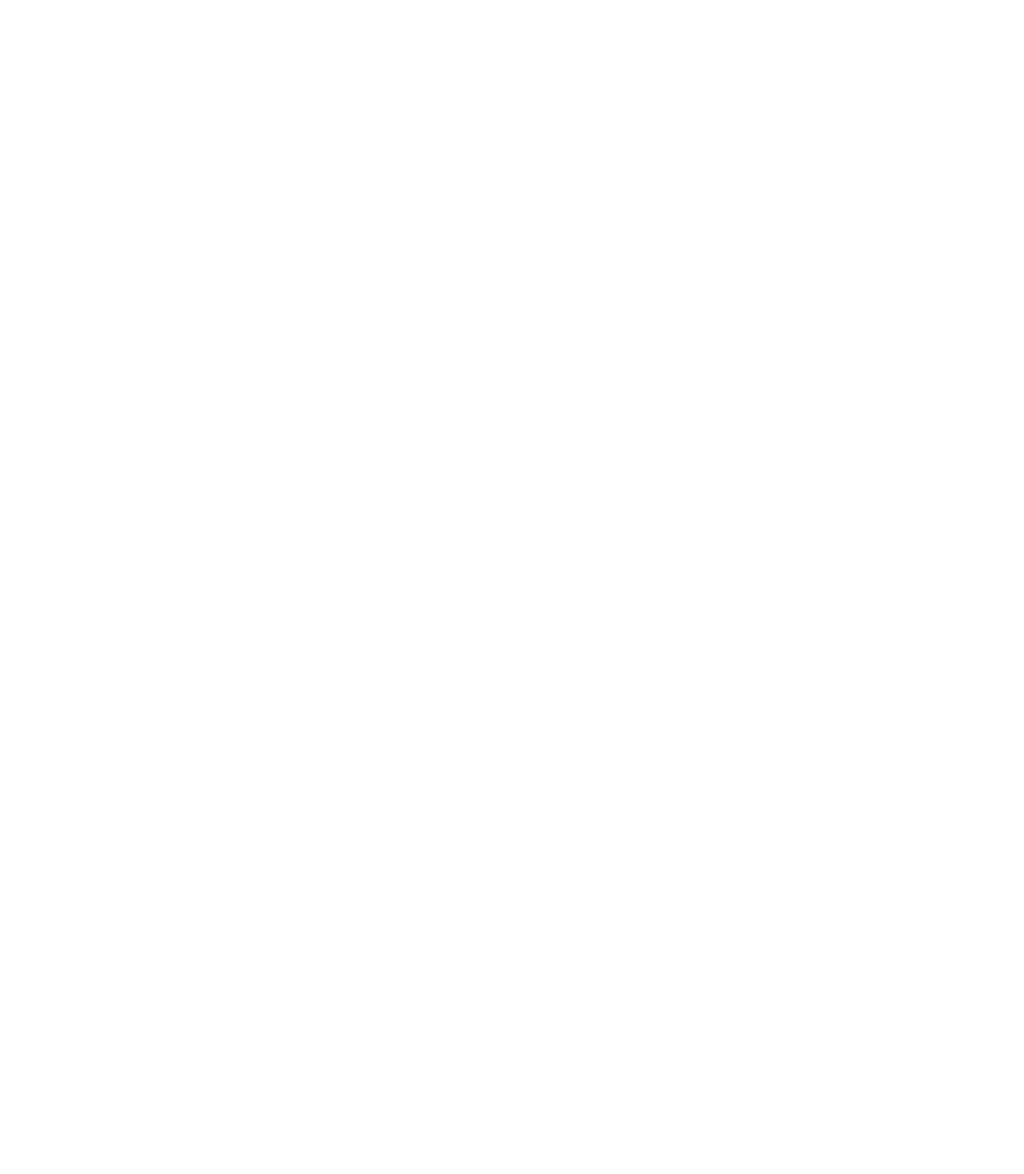
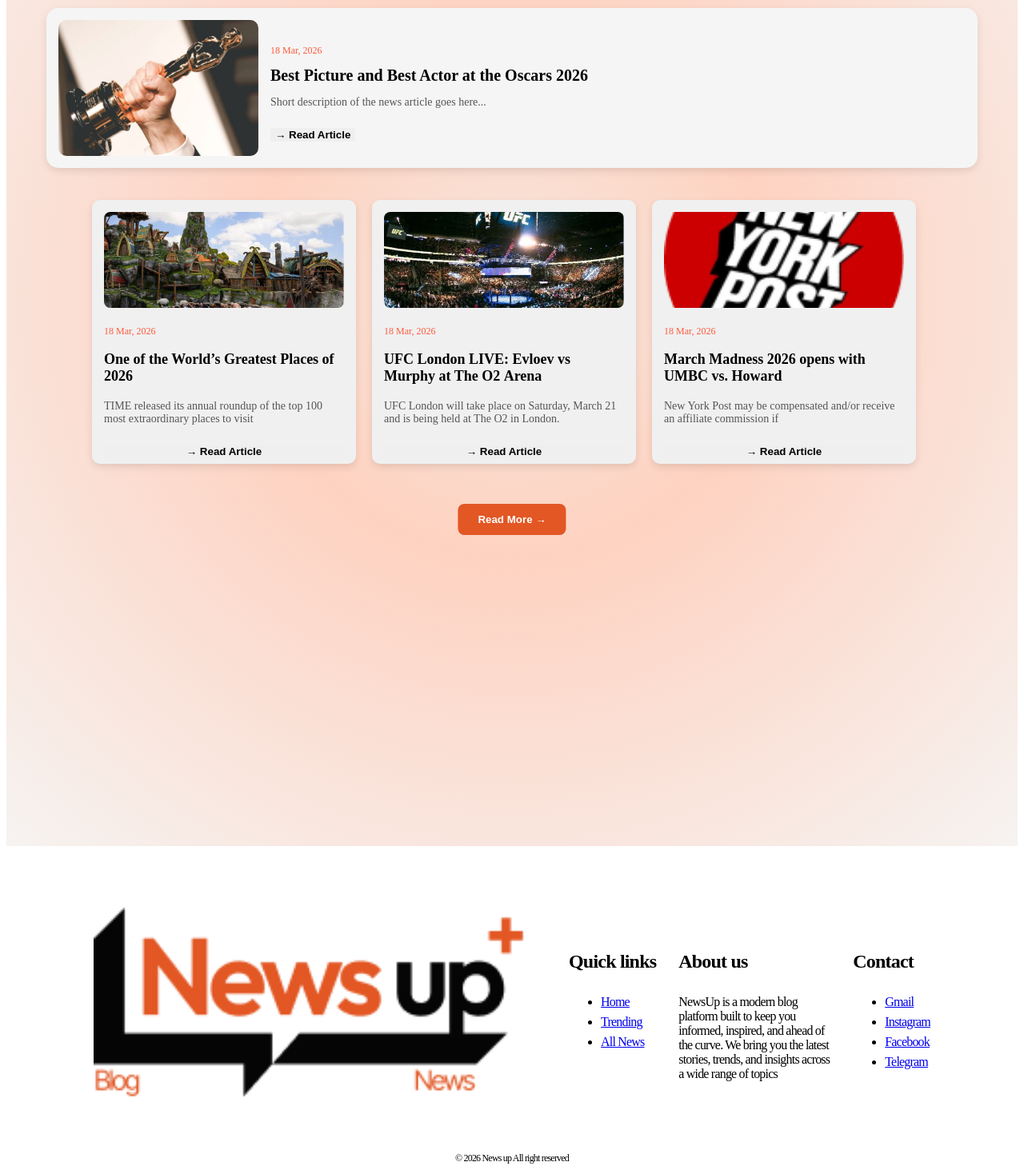
Before and after one commit to mohamed0024/react-blog-website, a React (Vite) app: page /posts in a window 1280 px wide. Shown: the part 1140-2608 px from the top of the page at 80% size. Before the commit the page ends 826 px from the top, so only its background shows below. Built offline with nearby package versions, Linux system fonts and the light colour scheme.

Commit message:
update homepage and footer

```diff
--- a/src/App.jsx
+++ b/src/App.jsx
@@ -1,9 +1,16 @@
 import HomePage from "./pages/HomePage"; // make sure the path is correct
 import "./index.css"; // if you have any global CSS
+import Hero from "./components/Hero"; // if you want to use Hero directly in App
+import "./components/Hero.css"; // if Hero has its own CSS
+import { BrowserRouter  } from "react-router-dom"; // if you plan to use routing
 function App() {
   return ( <>
 <div className="App">
-  <HomePage />
+
+  <Hero />
+  <BrowserRouter>
+    <HomePage />
+  </BrowserRouter>
 </div>
     </>
   );
--- /dev/null
+++ b/src/components/Footer.css
@@ -0,0 +1,48 @@
+
+.footer{
+    background-color: var(--light-gray);
+    padding: 27px 109px 5px 109px;
+    border-top: 1px solid var(--dark);
+    letter-spacing: -0.05em;
+    margin-top: 50px;
+}
+.footer .container{
+    display: flex;
+    gap: 50px;
+    margin-bottom: 68px;
+}
+.footer .logo{
+    width: 545px;
+    height: 238px;
+}
+.container2{
+    display: flex;
+    gap:28px;
+    margin-top: 30px;
+}
+.title{
+    font-size: 24px ;
+    font-weight: 600;
+    margin-bottom: 28px;
+    position: relative;
+}
+
+.title::after {
+    content: "";
+    position: absolute;
+    bottom: -5px;
+    left: 0;
+    width: 85px;
+    height: 4px;
+    background:var(--primary);
+}
+.footer-links .title {
+  white-space: nowrap;
+}
+.container2 li{
+    margin-bottom: 7px;
+}
+.copyrights{
+    text-align: center;
+    font-size: 12px ;
+}
--- /dev/null
+++ b/src/components/Footer.jsx
@@ -0,0 +1,65 @@
+import './Footer.css'
+import logo from '../assets/logo.png'
+import { Link } from 'react-router-dom'
+
+const links = [
+  { name: 'Home', path: '/' },
+  { name: 'Trending', path: '/#trending' },
+  { name: 'All News', path: '/posts' }
+]
+
+const socialMedia = [
+  { social: 'Gmail', link: '#' },
+  { social: 'Instagram', link: '#' },
+  { social: 'Facebook', link: '#' },
+  { social: 'Telegram', link: '#' }
+]
+
+export default function Footer() {
+  return (
+    <footer className="footer">
+      <div className="container">
+        <img className="logo" src={logo} alt="NewsUp-logo" />
+
+        <div className="container2">
+
+        <div className="footer-links">
+            <p className='title'>Quick links</p>
+            <ul>
+                {links.map((item) => (
+                <li key={item.name}>
+                    <Link to={item.path}>{item.name}</Link>
+                </li>
+                ))}
+            </ul>
+        </div>
+
+        <div className="about-us">
+            <p className='title'>About us</p>
+            <p className="description">
+                NewsUp is a modern blog platform built to keep you informed, inspired, and ahead of the curve.
+                We bring you the latest stories, trends, and insights across a wide range of topics
+            </p>
+        </div>
+
+        <div className="contact">
+            <p className='title'>Contact</p>
+            <ul>
+                {socialMedia.map((item) => (
+                <li key={item.social}>
+                    <Link to={item.link}>{item.social}</Link>
+                </li>
+                ))}
+            </ul>
+        </div>
+
+        </div>
+    </div>
+
+    <div className="copyrights">
+        <p>© 2026 News up All right reserved</p>
+        <p>Designed with clarity</p>
+    </div>
+    </footer>
+    )
+}
--- a/src/components/Hero.jsx
+++ b/src/components/Hero.jsx
@@ -22,7 +22,38 @@
   <div className="card card3" display style={{width : "380px", height:"600px",transform: "rotate(10deg)", marginBottom: "-830px", marginRight: "-50px", marginLeft: "700px"}}>
     <img className="img3" display style={{ width: "280px", marginTop: "30px", marginLeft: "40px",  }} src="/src/assets/img3.png" alt="" />
   </div>
-
+<div>
+<button
+  style={{
+    color: "black",
+    background: "transparent",
+    border: "none",
+    fontSize: "50px",
+    fontWeight: "600",
+    cursor: "pointer",
+    marginTop: "30px",
+    position: "relative",
+    paddingBottom: "5px",
+    width: "120px",
+    height: "160px",
+    top: "608px",
+    right: "340px",
+    gap: "10px",
+  }}
+  onClick={() => {
+    document
+      .getElementById("home-section")
+      .scrollIntoView({ behavior: "smooth" });
+  }}
+  onMouseEnter={(e) => {
+    e.target.style.letterSpacing = "1px";
+  }}
+  onMouseLeave={(e) => {
+    e.target.style.letterSpacing = "0px";
+  }}
+>
+  show more ↓
+</button></div>
 
 </section>
 );
--- /dev/null
+++ b/src/pages/HomePage.css
@@ -0,0 +1,3 @@
+.home-section {
+    background: radial-gradient(circle at center, #f6e7dc 0%, #FED2C1 35%, #f6f3f1 100%);
+}
--- a/src/pages/HomePage.jsx
+++ b/src/pages/HomePage.jsx
@@ -1,10 +1,240 @@
-import Hero from "../components/Hero";
-import "../components/Hero.css";
+import Footer from "../components/Footer";
+
 function HomePage() {
-  return (
-    <div>
-      <Hero />
+  return ( <>
+   <div id="home-section" style={{ minHeight: "160vh", padding: "50px" ,    background: "radial-gradient(circle at center, #f6e7dc 0%, #FED2C1 35%, #f6f3f1 100%)",
+}}>
+
+      {/* TITLE */}
+      <div
+        style={{
+          display: "flex",
+          justifyContent: "center",
+          marginTop: "100px",
+          marginBottom: "40px",
+        }}
+      >
+        <p style={{ fontSize: "45px" }}>Trending News</p>
+      </div>
+
+      {/* 🔴 BIG CARD (Oscar news) */}
+      <div
+        style={{
+          display: "flex",
+          justifyContent: "center",
+          marginBottom: "40px",
+        }}
+      >
+        <div
+          style={{
+            display: "flex",
+            width: "1200px",
+            backgroundColor: "#f5f5f5",
+            borderRadius: "15px",
+            padding: "15px",
+            gap: "15px",
+            alignItems: "center",
+            boxShadow: "0 4px 10px rgba(0,0,0,0.1)",
+          }}
+        >
+          <img
+            src="/src/assets/img4.png"
+            alt="news"
+            style={{
+              width: "250px",
+              height: "170px",
+              objectFit: "cover",
+              borderRadius: "10px",
+            }}
+          />
+
+          <div style={{ flex: 1 }}>
+            <p style={{ color: "#ff5a3c", fontSize: "12px" }}>
+              18 Mar, 2026
+            </p>
+
+            <h3 style={{ margin: "5px 0", fontSize: "20px" }}>
+              Best Picture and Best Actor at the Oscars 2026
+            </h3>
+
+            <p style={{ color: "#555", fontSize: "14px" }}>
+              Short description of the news article goes here...
+            </p>
+
+            <button
+              style={{
+                marginTop: "10px",
+                fontWeight: "bold",
+                cursor: "pointer",
+                border: "none",
+              }}
+            >
+              → Read Article
+            </button>
+          </div>
+        </div>
+      </div>
+
+      {/* 🟡 ROW (3 cards only) */}
+     <div
+  style={{
+    display: "flex",
+    justifyContent: "center",
+    gap: "20px",
+    flexWrap: "wrap",
+  }}
+>
+  {/* Card 1 */}
+  <div
+    style={{
+      width: "300px",
+      height: "300px",
+      backgroundColor: "#f0f0f0",
+      borderRadius: "10px",
+      padding: "15px",
+      boxShadow: "0 4px 10px rgba(0,0,0,0.1)",
+      display: "flex",
+      flexDirection: "column",
+    }}
+  >
+    <img
+      src="/src/assets/img1.png"
+      alt="Tech News"
+      style={{
+        width: "100%",
+        height: "120px",
+        objectFit: "cover",
+        borderRadius: "8px",
+        marginBottom: "10px",
+      }}
+    />
+    <p style={{ color: "#ff5a3c", fontSize: "12px" }}>
+              18 Mar, 2026
+            </p>
+    <h3 style={{ margin: "5px 0", fontSize: "18px" }}>One of the World’s Greatest Places of 2026</h3>
+    <p style={{ color: "#555", fontSize: "14px", flex: 1 }}>
+      TIME released its annual roundup of the top 100 most extraordinary places to visit
+    </p>
+    <button
+      style={{
+        marginTop: "10px",
+        fontWeight: "bold",
+        cursor: "pointer",
+        border: "none",
+      }}
+    >
+      → Read Article
+    </button>
+  </div>
+
+  {/* Card 2 */}
+  <div
+    style={{
+      width: "300px",
+      height: "300px",
+      backgroundColor: "#f0f0f0",
+      borderRadius: "10px",
+      padding: "15px",
+      boxShadow: "0 4px 10px rgba(0,0,0,0.1)",
+      display: "flex",
+      flexDirection: "column",
+    }}
+  >
+    <img
+      src="/src/assets/img2.png"
+      alt="Health Tips"
+      style={{
+        width: "100%",
+        height: "120px",
+        objectFit: "cover",
+        borderRadius: "8px",
+        marginBottom: "10px",
+      }}
+    />
+    <p style={{ color: "#ff5a3c", fontSize: "12px" }}>
+              18 Mar, 2026
+            </p>
+    <h3 style={{ margin: "5px 0", fontSize: "18px" }}>UFC London LIVE: Evloev vs Murphy at The O2 Arena</h3>
+    <p style={{ color: "#555", fontSize: "14px", flex: 1 }}>
+UFC London will take place on Saturday, March 21 and is being held at The O2 in London.    </p>
+    <button
+      style={{
+        marginTop: "10px",
+        fontWeight: "bold",
+        cursor: "pointer",
+        border: "none",
+      }}
+    >
+      → Read Article
+    </button>
+  </div>
+
+  {/* Card 3 */}
+  <div
+    style={{
+      width: "300px",
+      height: "300px",
+      backgroundColor: "#f0f0f0",
+      borderRadius: "10px",
+      padding: "15px",
+      boxShadow: "0 4px 10px rgba(0,0,0,0.1)",
+      display: "flex",
+      flexDirection: "column",
+    }}
+  >
+    <img
+      src="/src/assets/img3.png"
+      alt="Movie Releases"
+      style={{
+        width: "100%",
+        height: "120px",
+        objectFit: "cover",
+        borderRadius: "8px",
+        marginBottom: "10px",
+      }}
+    />
+    <p style={{ color: "#ff5a3c", fontSize: "12px" }}>
+              18 Mar, 2026
+            </p>
+    <h3 style={{ margin: "5px 0", fontSize: "18px" }}>March Madness 2026 opens with UMBC vs. Howard</h3>
+    <p style={{ color: "#555", fontSize: "14px", flex: 1 }}>
+      New York Post may be compensated and/or receive an affiliate commission if
+    </p>
+    <button
+      style={{
+        marginTop: "10px",
+        fontWeight: "bold",
+        cursor: "pointer",
+        border: "none",
+      }}
+    >
+      → Read Article
+    </button>
+  </div>
+  <div>
+
+  </div>
+
+</div>
+<button
+            style={{
+              backgroundColor: "#E25724",
+              color: "#fff",
+              padding: "12px 25px",
+              borderRadius: "8px",
+              border: "none",
+              fontWeight: "bold",
+              cursor: "pointer",
+              marginTop: "50px",
+              marginLeft: "50%",
+              transform: "translateX(-50%)",
+            }}
+          >
+            Read More →
+          </button>
     </div>
+    <Footer />
+    </>
   );
 }
 
```
Also changed, not shown: src/assets/img4.png (added), src/components/Hero.css (line endings or trailing spaces).
